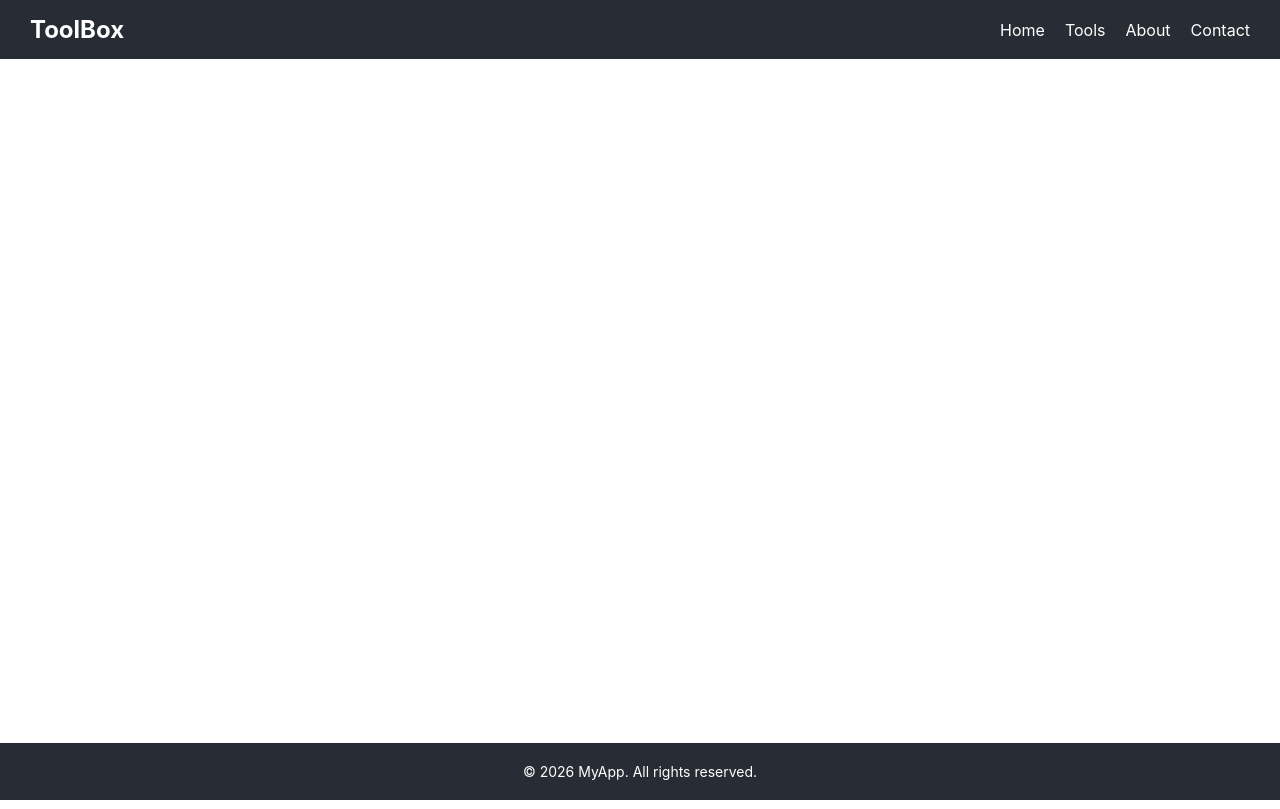
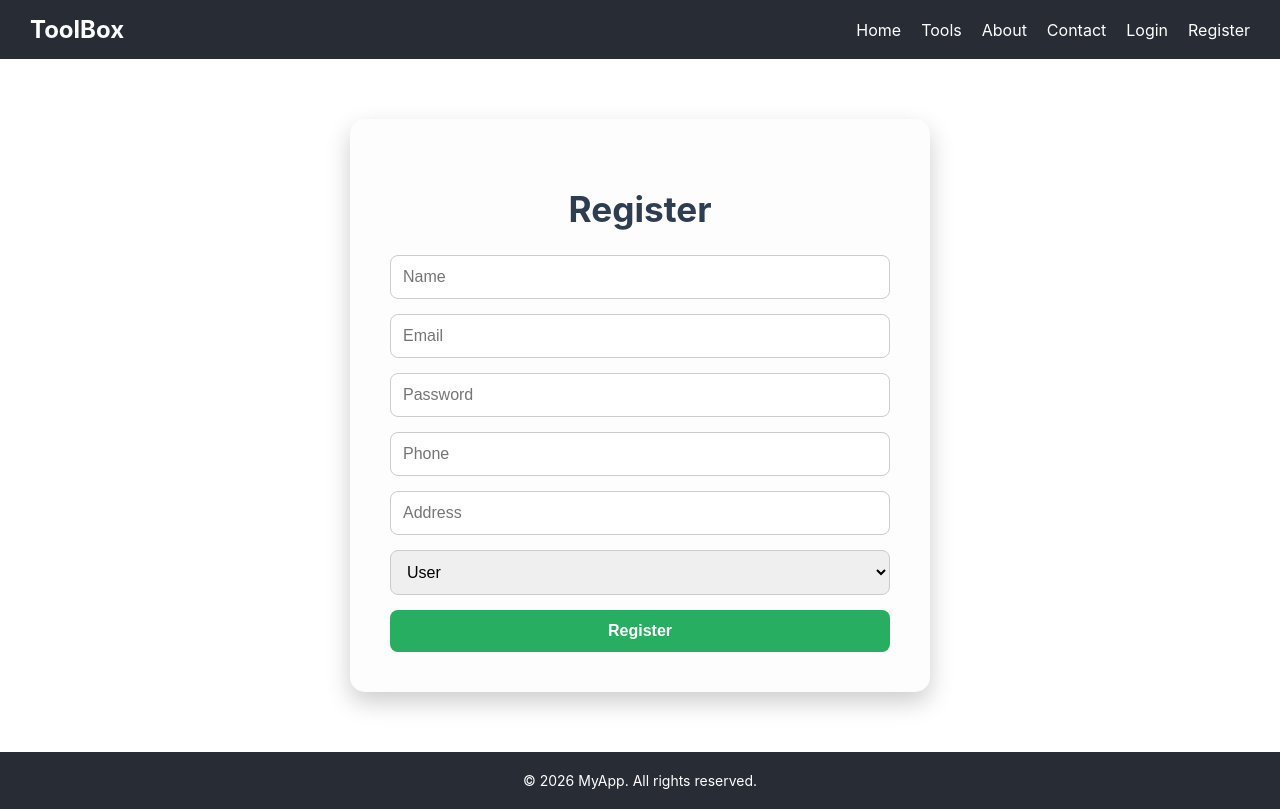
Before and after one commit to TharinduLakshimal/ToolBox, a React (Create React App) app in the folder frontend/: page /register in a window 1280 px wide. Built offline with nearby package versions, Linux system fonts and the light colour scheme.

Commit message:
feat:create Login and Register Page and connect

```diff
--- a/frontend/src/App.js
+++ b/frontend/src/App.js
@@ -6,6 +6,8 @@ import Home from './pages/home';
 import Tools from './pages/tools'; // Make sure Tools.js exists in /pages
 import About from './pages/aboutus';
 import Contact from './pages/contact';
+import Login from './pages/login';
+import Register from './pages/register';
 
 function App() {
   return (
@@ -18,6 +20,8 @@ function App() {
             <Route path="/tool" element={<Tools />} />
             <Route path="/about" element={<About />} />
             <Route path="/contact" element={<Contact />} />
+            <Route path="/login" element={<Login />} />
+            <Route path="/register" element={<Register />} />
             {/* Add more routes as needed */}
           </Routes>
         </div>
--- a/frontend/src/components/header.js
+++ b/frontend/src/components/header.js
@@ -37,6 +37,8 @@ const Header = () => {
         <a href="/tool" style={styles.link}>Tools</a>
         <a href="/about" style={styles.link}>About</a>
         <a href="/contact" style={styles.link}>Contact</a>
+        <a href="/login" style={styles.link}>Login</a>
+        <a href="/register" style={styles.link}>Register</a>
       </nav>
     </header>
   );
--- a/frontend/src/pages/login.js
+++ b/frontend/src/pages/login.js
@@ -1,14 +1,19 @@
 import React, { useState } from 'react';
 import axios from 'axios';
-import { useNavigate } from 'react-router-dom';
+import { useNavigate, Link } from 'react-router-dom';
 
 function Login() {
   const [email, setEmail] = useState('');
   const [password, setPassword] = useState('');
+  const [loading, setLoading] = useState(false); // Loading state for button
+  const [errorMessage, setErrorMessage] = useState(''); // To display error messages
   const navigate = useNavigate();
 
   const handleLogin = async (e) => {
     e.preventDefault();
+    setLoading(true);
+    setErrorMessage(''); // Reset error message before new request
+
     try {
       const res = await axios.post('http://localhost:8080/api/auth/login', {
         email,
@@ -16,9 +21,10 @@ function Login() {
       });
       localStorage.setItem('token', res.data.token);
       alert('Login successful!');
-      navigate('/');
+      navigate('/home');
     } catch (err) {
-      alert('Login failed: ' + (err.response?.data?.message || err.message));
+      setErrorMessage(err.response?.data?.message || 'Login failed');
+      setLoading(false);
     }
   };
 
@@ -40,8 +46,18 @@ function Login() {
           required
           onChange={(e) => setPassword(e.target.value)}
         />
-        <button type="submit">Login</button>
+        <button type="submit" disabled={loading}>
+          {loading ? 'Logging in...' : 'Login'}
+        </button>
       </form>
+
+      {/* Display error message if login fails */}
+      {errorMessage && <div className="error-message">{errorMessage}</div>}
+
+      {/* Register Link */}
+      <p style={{ marginTop: '15px' }}>
+        Don't have an account? <Link to="/register">Register</Link>
+      </p>
 
       <style>{`
         .login-page {
@@ -95,6 +111,21 @@ function Login() {
         .login-page button:hover {
           background-color: #005f75;
         }
+
+        .login-page a {
+          color: #008cba;
+          text-decoration: none;
+        }
+
+        .login-page a:hover {
+          text-decoration: underline;
+        }
+
+        .error-message {
+          color: #e74c3c;
+          font-size: 1rem;
+          margin-top: 15px;
+        }
       `}</style>
     </div>
   );
--- a/frontend/src/pages/register.js
+++ b/frontend/src/pages/register.js
@@ -9,24 +9,29 @@ function Register() {
   const [phone, setPhone] = useState('');
   const [address, setAddress] = useState('');
   const [role, setRole] = useState('user');
+  const [errorMessage, setErrorMessage] = useState('');  // To handle error message
 
   const navigate = useNavigate();
 
   const handleRegister = async (e) => {
     e.preventDefault();
     try {
-      await axios.post('http://localhost:8080/api/auth/register', {
+      // Send the registration request to backend
+      const response = await axios.post('http://localhost:8080/api/auth/register', {
         name,
         email,
-        password,
+        passwordHash: password,
         phone,
         address,
-        role,
+        role: role.toUpperCase(),
       });
+
+      // If registration is successful, navigate to login page
       alert('Registration successful!');
       navigate('/login');
     } catch (err) {
-      alert('Registration failed: ' + (err.response?.data?.message || err.message));
+      // Handle errors, set error message to display to the user
+      setErrorMessage(err.response?.data?.message || 'Registration failed');
     }
   };
 
@@ -70,12 +75,15 @@ function Register() {
           onChange={(e) => setAddress(e.target.value)}
         />
         <select value={role} onChange={(e) => setRole(e.target.value)} required>
-          <option value="user">User</option>
-          <option value="admin">Admin</option>
-          <option value="owner">Tool Owner</option>
+          <option value="USER">User</option>
+          <option value="ADMIN">Admin</option>
+          <option value="OWNER">Tool Owner</option>
         </select>
         <button type="submit">Register</button>
       </form>
+
+      {/* Display error message if registration fails */}
+      {errorMessage && <div className="error-message">{errorMessage}</div>}
 
       <style>{`
         .register-page {
@@ -131,6 +139,12 @@ function Register() {
         .register-page button:hover {
           background: #1e8449;
         }
+
+        .error-message {
+          color: #e74c3c;
+          font-size: 1rem;
+          margin-top: 15px;
+        }
       `}</style>
     </div>
   );
```
